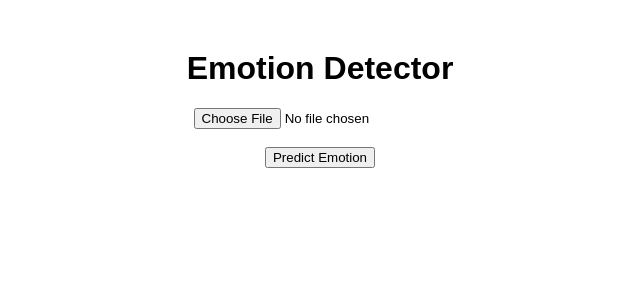
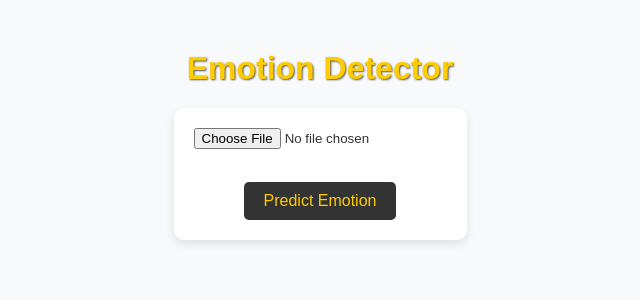
Before and after one commit to ugo1406/mood-detector, a Flask app: page / in a window 1280 px wide. Shown: the top 300 px of the page, without its empty margins (320-960 px from the left). Run offline with Flask 3, Linux system fonts and the light colour scheme.

Commit message:
css commit

```diff
--- a/link_to_my_emotion_detector_web_app.txt
+++ b/link_to_my_emotion_detector_web_app.txt
@@ -0,0 +1 @@
+https://mood-detector-13h8.onrender.com/
--- /dev/null
+++ b/static/style.css
@@ -0,0 +1,57 @@
+/* General page styling */
+body {
+    font-family: 'Arial', sans-serif;
+    text-align: center;
+    margin: 50px;
+    background: #f8f9fa;
+    color: #333;
+}
+
+/* Page title */
+h1 {
+    color: #ffcc00; /* DonateDrive yellow vibe */
+    text-shadow: 1px 1px 2px #555;
+}
+
+/* Form styling */
+form {
+    background: #fff;
+    padding: 20px;
+    border-radius: 10px;
+    display: inline-block;
+    box-shadow: 0px 4px 10px rgba(0,0,0,0.1);
+}
+
+/* File input */
+input[type="file"] {
+    margin-bottom: 15px;
+}
+
+/* Button styling */
+button {
+    background-color: #333;
+    color: #ffcc00;
+    border: none;
+    padding: 10px 20px;
+    font-size: 16px;
+    border-radius: 5px;
+    cursor: pointer;
+    transition: 0.3s ease;
+}
+
+button:hover {
+    background-color: #555;
+}
+
+/* Prediction output */
+h2 {
+    margin-top: 20px;
+    color: #0066cc;
+}
+
+/* Uploaded image styling */
+img {
+    margin-top: 15px;
+    border-radius: 10px;
+    border: 2px solid #ccc;
+}
--- a/templates/index.html
+++ b/templates/index.html
@@ -3,6 +3,9 @@
 <head>
     <meta charset="UTF-8">
     <title>Emotion Detector</title>
+    <link rel="stylesheet" href="{{ url_for('static', filename='style.css') }}">
+
+
 </head>
 <body style="text-align:center; font-family: Arial, sans-serif; margin-top:50px;">
     <h1>Emotion Detector</h1>
```
